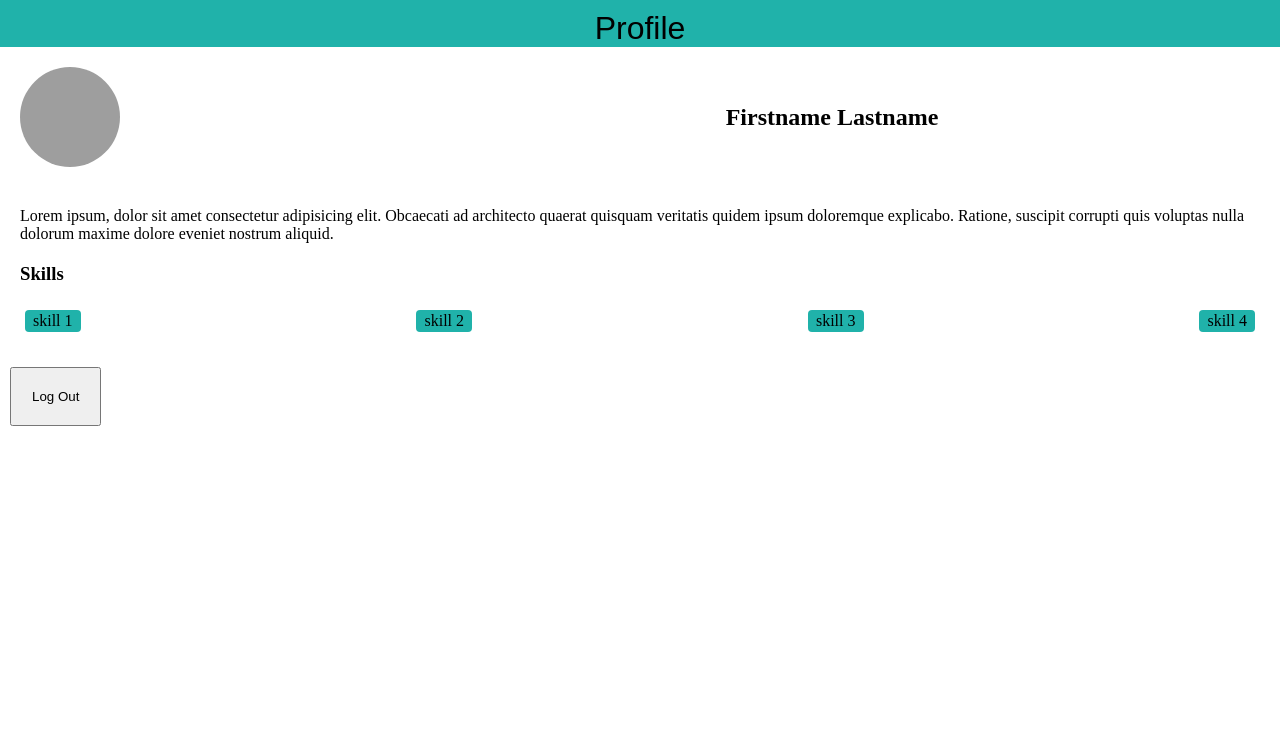
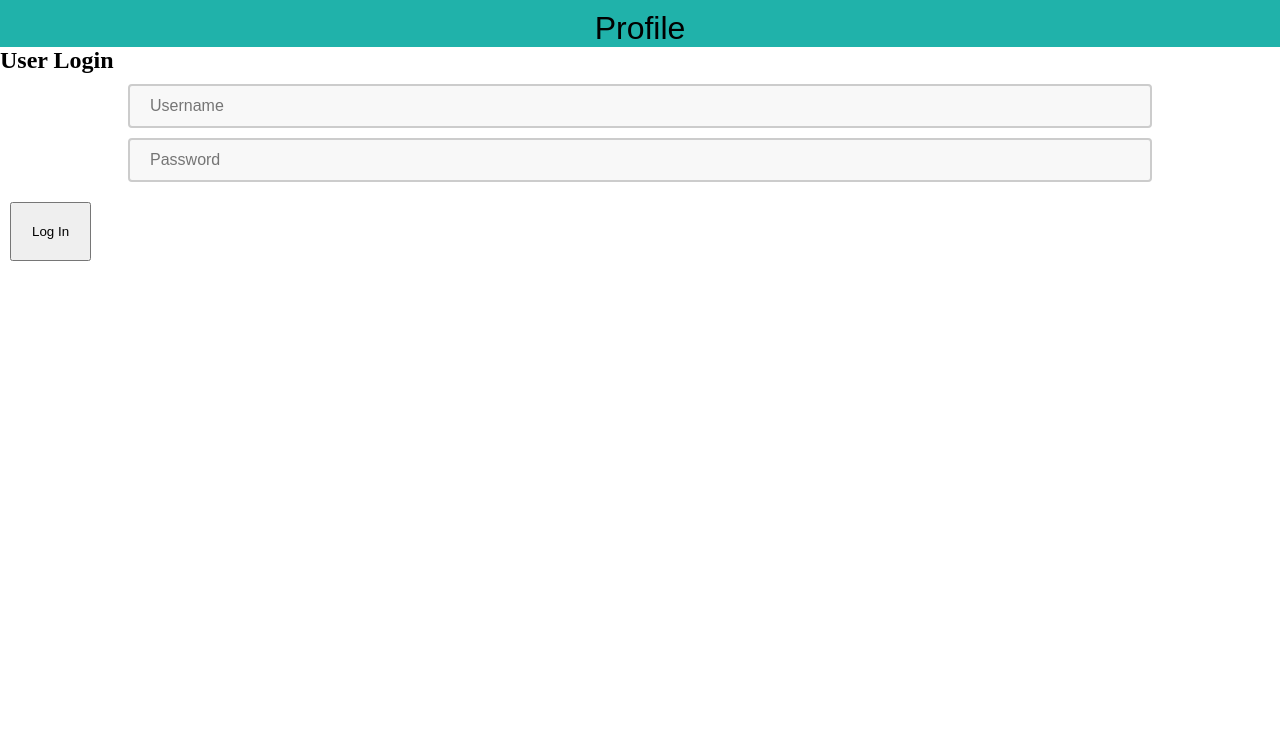
Before and after one commit to MaggieSchuetz/git-github.com-maggieschuetz-hh-web-22-1-quiz-app, a website with bundled scripts: page profile.html in a window 1280 px wide. Both pictures are taken after a click on the button "Log Out". Shown: the top 747 px of the page. Built offline with nearby package versions, Linux system fonts and the light colour scheme; grey boxes are pictures that could not be loaded.

Commit message:
added login-option if user is logged out

```diff
--- a/js/Logout.js
+++ b/js/Logout.js
@@ -1,6 +1,7 @@
 export default function Logout(profileLogout) {
   const logoutButton = profileLogout.querySelector('[data-js="logout-button"]');
   const sectionHide = profileLogout.querySelector('[data-js="show-hide"]');
+  const loginPage = profileLogout.querySelector('[data-js="login-page"]');
 
   logoutButton.addEventListener('click', () => {
     if (logoutButton.textContent.trim() === 'Log Out') {
@@ -9,5 +10,6 @@ export default function Logout(profileLogout) {
       logoutButton.textContent = 'Log Out';
     }
     sectionHide.classList.toggle('hidden');
+    loginPage.classList.toggle('hidden');
   });
 }
--- a/profile.html
+++ b/profile.html
@@ -10,7 +10,7 @@
   </head>
   <body>
     <header class="app-grid__header">Profile</header>
-    <main class="no-scroll logged-in" data-js="logged-in">
+    <main class="no-scroll logged-in" data-js="profile">
       <div data-js="show-hide">
         <section class="profile__wrap">
           <img
@@ -35,6 +35,15 @@
             <li class="profile__list-items">skill 4</li>
           </ul>
         </section>
+      </div>
+      <div class="hidden login-page" data-js="login-page">
+        <h2>User Login</h2>
+        <label for="Username"
+          ><input type="text" id="username" placeholder="Username" required
+        /></label>
+        <label for="Password"
+          ><input type="password" id="Password" placeholder="Password" required
+        /></label>
       </div>
       <div class="profile__logout" data-js="user__logout">
         <button class="profile__logout--button" data-js="logout-button">
```
